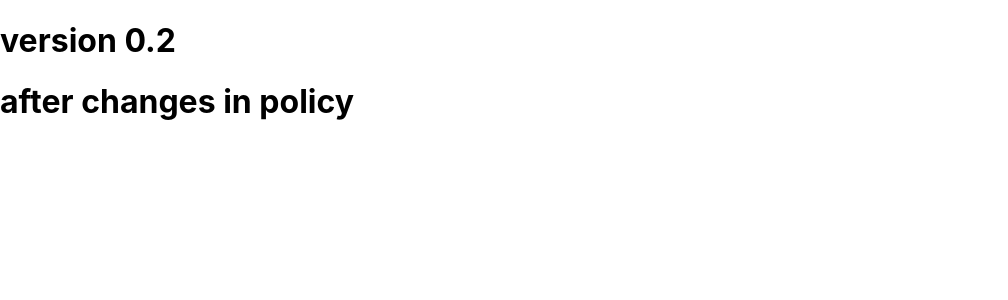
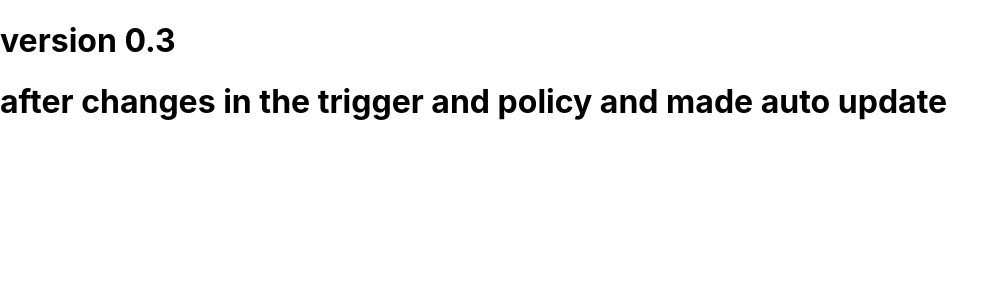
Before and after one commit to Madhu-mohan86/jenkinspolls, a React (Create React App) app: page / in a window 1280 px wide. Shown: the top 300 px of the page, without its empty margins (0-1008 px from the left). Built offline with nearby package versions, Linux system fonts and the light colour scheme.

Commit message:
injecting for digest changes

```diff
--- a/src/App.js
+++ b/src/App.js
@@ -1,8 +1,8 @@
 function App() {
   return (
     <div>
-       <h1> version 0.2 </h1>
-       <h1> after changes in policy</h1>
+       <h1> version 0.3 </h1>
+       <h1> after changes in the trigger and policy and made auto update</h1>
     </div>
   );
 }
```
Also changed, not shown: src/SampleMount.js (added, +9 -0 lines), 1 other file (tests, documents, lock files or other folders).
